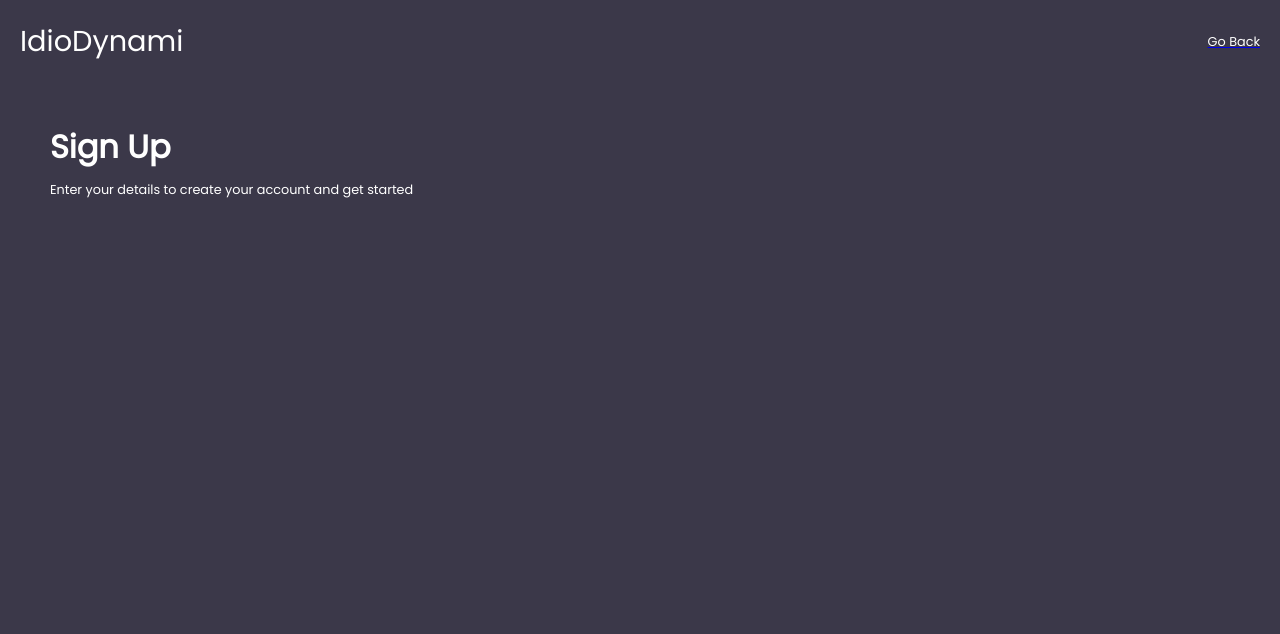
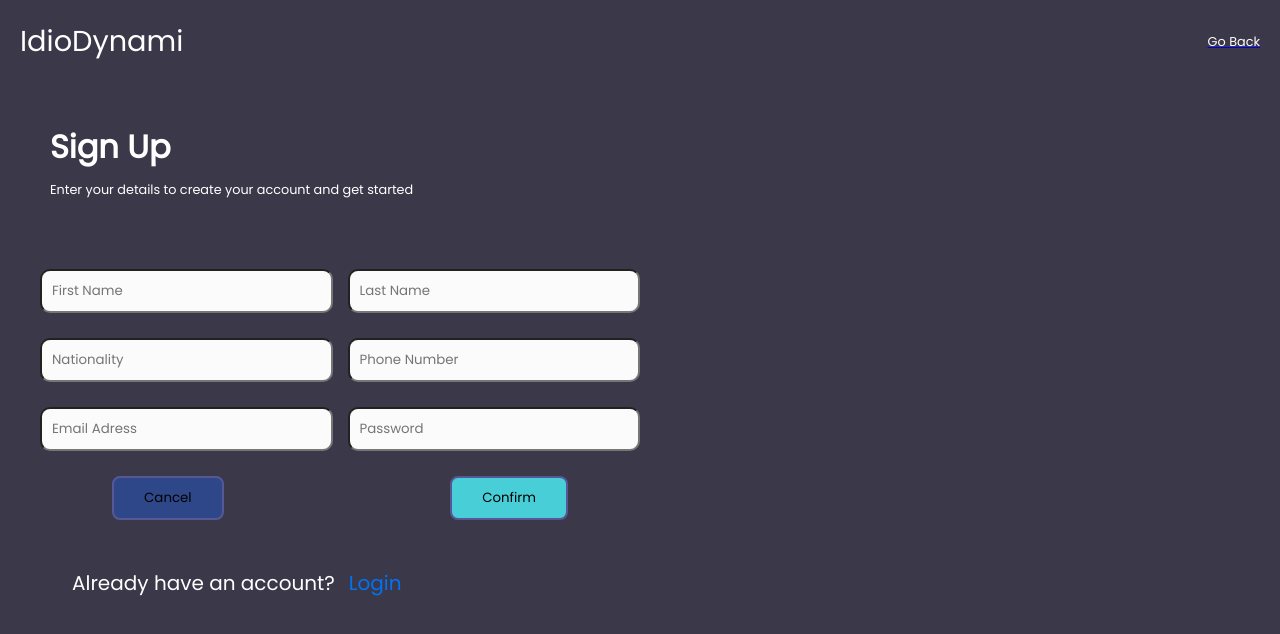
Before and after one commit to theonevo/IdioDynami, a plain HTML site: page web-frontend/signupandlogin-page/signup.html in a window 1280 px wide. Drawn offline with Linux system fonts and the light colour scheme.

Commit message:
sign up page

```diff
--- a/web-frontend/signupandlogin-page/signup.html
+++ b/web-frontend/signupandlogin-page/signup.html
@@ -23,4 +23,42 @@
         <p>Enter your details to create your account and get started</p>
     </section>
 
+    <div class="form-container">
+        <div class="form-row">
+            <div class="form-column">
+                <input type="text" class="form-input" placeholder="First Name">
+            </div>
+            <div class="form-column">
+                <input type="text" class="form-input" placeholder="Last Name">
+            </div>
+
+        </div>
+        <div class="form-row">
+            <div class="form-column">
+                <input type="text" class="form-input" placeholder="Nationality">
+            </div>
+            <div class="form-column">
+                <input type="text" class="form-input" placeholder="Phone Number">
+            </div>
+
+        </div>
+        <div class="form-row">
+            <div class="form-column">
+                <input type="text" class="form-input" placeholder="Email Adress">
+            </div>
+            <div class="form-column">
+                <input type="text" class="form-input" placeholder="Password">
+            </div>
+
+        </div>
+        <div class="form-buttons">
+            <button id="cancel" onclick="cancel()">Cancel</button>
+            <button id="confirm" onclick="confirm()">Confirm</button>
+        </div>
+
+        <section class="option">
+            <p>Already have an account?<span>Login</span></p>
+        </section>
+    </div>
+
 </body>
--- a/web-frontend/signupandlogin-page/style.css
+++ b/web-frontend/signupandlogin-page/style.css
@@ -298,3 +298,78 @@ p {
     font-size: .8em;
     color: #fff;
 }
+
+
+
+
+.form-container {
+    max-width: 600px;
+    margin: 20px;
+    padding: 20px;
+
+
+}
+
+.form-row {
+    display: flex;
+    justify-content: left;
+    margin-bottom: 15px;
+}
+
+.form-column {
+    flex: 1;
+    margin-right: 15px;
+}
+
+.form-column:last-child {
+    margin-right: 0;
+}
+
+.form-input {
+    width: 100%;
+    padding: 10px;
+    margin-bottom: 10px;
+    box-sizing: border-box;
+    border-radius: 10px;
+    background: #FBFBFB;
+}
+
+
+
+.form-buttons {
+    display: flex;
+    justify-content: center;
+    margin-top: 15px;
+
+}
+
+.form-buttons button {
+    padding: 10px;
+    cursor: pointer;
+    border: 2px solid #575797;
+    border-radius: 8px;
+    padding: 10px 30px;
+}
+
+#confirm{
+    margin-left: 17em;
+    background: #48CED7;
+}
+
+#cancel{
+    background: #2E4788;
+}
+
+.option{
+    margin-top: 3em;
+    margin-left: 2em;
+}
+
+.option p{
+    font-size: 20px;
+}
+
+.option span{
+    margin-left: .7em;
+    color: #0073F2;
+}
```
Also changed, not shown: web-frontend/signupandlogin-page/login.html (added).
